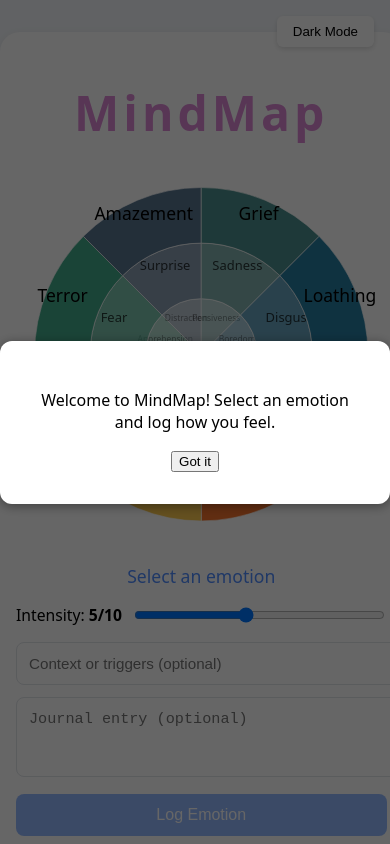
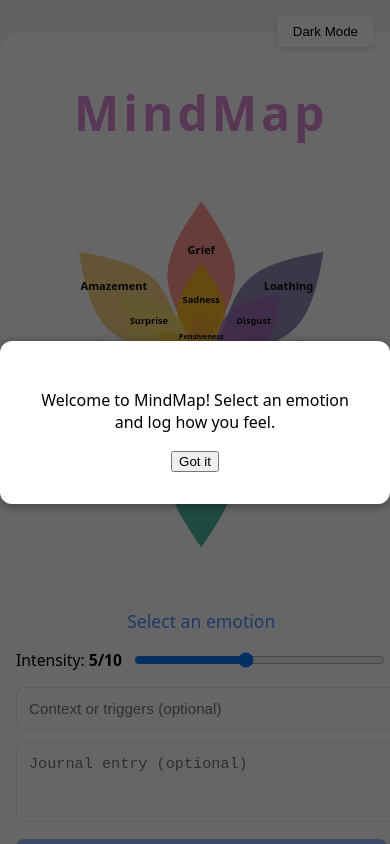
Before and after one commit to avatar25/mindmap, a React (Vite) app: page / in a window 390 px wide. Shown: the top 844 px of the page. Built offline with nearby package versions, Linux system fonts and the light colour scheme.

Commit message:
Refactor EmotionWheel component to enhance emotional representation with layered petals. Introduce responsive design and improve click handling for emotion selection. Update emotion labels for clarity and visual appeal.

```diff
--- a/src/EmotionWheel.tsx
+++ b/src/EmotionWheel.tsx
@@ -5,108 +5,236 @@ type EmotionWheelProps = {
   selectedEmotion: string;
 };
 
-const sectors = [
-  { label: "Anger", color: "#f94144", stages: ["Annoyance", "Anger", "Rage"] },
-  { label: "Anticipation", color: "#f3722c", stages: ["Interest", "Anticipation", "Vigilance"] },
-  { label: "Joy", color: "#f9c74f", stages: ["Serenity", "Joy", "Ecstasy"] },
-  { label: "Trust", color: "#90be6d", stages: ["Acceptance", "Trust", "Admiration"] },
-  { label: "Fear", color: "#43aa8b", stages: ["Apprehension", "Fear", "Terror"] },
-  { label: "Surprise", color: "#577590", stages: ["Distraction", "Surprise", "Amazement"] },
-  { label: "Sadness", color: "#4d908e", stages: ["Pensiveness", "Sadness", "Grief"] },
-  { label: "Disgust", color: "#277da1", stages: ["Boredom", "Disgust", "Loathing"] },
+// Map emotions to the 8 petals of the lotus
+const emotionLayers = [
+  // Outer layer - intense emotions
+  {
+    emotions: [
+      { label: "Rage", color: "#DD4124" },
+      { label: "Terror", color: "#6B5B95" },
+      { label: "Ecstasy", color: "#88B04B" },
+      { label: "Vigilance", color: "#FFA500" },
+      { label: "Admiration", color: "#009B77" },
+      { label: "Amazement", color: "#FF6F61" },
+      { label: "Grief", color: "#45B8AC" },
+      { label: "Loathing", color: "#EFC050" }
+    ]
+  },
+  // Middle layer - moderate emotions
+  {
+    emotions: [
+      { label: "Anger", color: "#E74C3C" },
+      { label: "Fear", color: "#A569BD" },
+      { label: "Joy", color: "#58D68D" },
+      { label: "Anticipation", color: "#FF5733" },
+      { label: "Trust", color: "#1F618D" },
+      { label: "Surprise", color: "#FFC300" },
+      { label: "Sadness", color: "#16A085" },
+      { label: "Disgust", color: "#F7DC6F" }
+    ]
+  },
+  // Inner layer - mild emotions
+  {
+    emotions: [
+      { label: "Annoyance", color: "#C0392B" },
+      { label: "Apprehension", color: "#AF7AC5" },
+      { label: "Serenity", color: "#82E0AA" },
+      { label: "Interest", color: "#EC7063" },
+      { label: "Acceptance", color: "#2980B9" },
+      { label: "Distraction", color: "#F5B041" },
+      { label: "Pensiveness", color: "#117864" },
+      { label: "Boredom", color: "#F4D03F" }
+    ]
+  }
 ];
 
 const EmotionWheel: React.FC<EmotionWheelProps> = ({ setEmotion, selectedEmotion }) => {
-  // Make the wheel responsive
-  const size = 600; // Increased size
-  const radius = 270; // Increased radius
-  const cx = size / 2;
-  const cy = size / 2;
-  const ringCount = 3;
-  const ringWidth = radius / ringCount;
-  const anglePerSector = (2 * Math.PI) / sectors.length;
+  const size = 600;
+  const centerX = 0;
+  const centerY = 0;
+  const innerRadius = 40;
+  const middleRadius = 100;
+  const outerRadius = 180;
+  const middleLayerMax = 180;
+  const outerLayerMax = 280;
 
-  const polarToCartesian = (angle: number, r: number) => ({
-    x: cx + r * Math.cos(angle),
-    y: cy + r * Math.sin(angle),
-  });
-
-  const describeArc = (
-    innerRadius: number,
-    outerRadius: number,
-    startAngle: number,
-    endAngle: number
-  ) => {
-    const largeArc = endAngle - startAngle > Math.PI ? 1 : 0;
-    const startOuter = polarToCartesian(startAngle, outerRadius);
-    const endOuter = polarToCartesian(endAngle, outerRadius);
-    const startInner = polarToCartesian(endAngle, innerRadius);
-    const endInner = polarToCartesian(startAngle, innerRadius);
-
-    return [
-      "M", startOuter.x, startOuter.y,
-      "A", outerRadius, outerRadius, 0, largeArc, 1, endOuter.x, endOuter.y,
-      "L", startInner.x, startInner.y,
-      "A", innerRadius, innerRadius, 0, largeArc, 0, endInner.x, endInner.y,
-      "Z"
-    ].join(" ");
+  const getEmotionAtPosition = (angle: number, layer: number) => {
+    const sectorIndex = Math.floor(((angle + 22.5) % 360) / 45);
+    return emotionLayers[layer].emotions[sectorIndex];
   };
 
-  const renderWheel = () =>
-    sectors.flatMap((sector, i) => {
-      const startA = i * anglePerSector;
-      const endA = startA + anglePerSector;
+  const handleClick = (event: React.MouseEvent<SVGElement>) => {
+    const rect = event.currentTarget.getBoundingClientRect();
+    const x = event.clientX - rect.left - size / 2;
+    const y = event.clientY - rect.top - size / 2;
 
-      return sector.stages.map((stage, j) => {
-        const innerR = ringWidth * j;
-        const outerR = ringWidth * (j + 1);
-        const labelR = innerR + ringWidth * 0.7;  // push labels outward from center
-        const midA = startA + anglePerSector / 2;
-        const { x, y } = polarToCartesian(midA, labelR);
+    const distance = Math.sqrt(x * x + y * y);
+    const angle = (Math.atan2(y, x) * 180) / Math.PI;
 
-        const opacity = 0.4 + (j / (ringCount - 1)) * 0.6;
-        // Make font size proportional to the ring's radius
-        const minFont = 10;
-        const maxFont = 32;
-        const fontSize = minFont + ((outerR - ringWidth / 2) / radius) * (maxFont - minFont);
-        const textOpacity = 0.4 + (j / 2) * 0.6;
+    let layer = -1;
+    if (distance <= middleRadius) {
+      layer = 2; // Inner layer
+    } else if (distance <= middleLayerMax) {
+      layer = 1; // Middle layer
+    } else if (distance <= outerLayerMax) {
+      layer = 0; // Outer layer
+    } else {
+      return; // Click outside the lotus
+    }
 
-        return (
-          <g key={`${sector.label}-${stage}`}
-             onClick={() => setEmotion(stage)}
-             style={{ cursor: "pointer" }}>
-            <path
-              d={describeArc(innerR, outerR, startA, endA)}
-              fill={sector.color}
-              fillOpacity={opacity}
-              stroke="#fff"
-            />
+    const emotion = getEmotionAtPosition(angle, layer);
+    if (emotion) {
+      setEmotion(emotion.label);
+    }
+  };
+
+  return (
+    <div style={{ textAlign: 'center', margin: '20px 0' }}>
+      <svg
+        xmlns="http://www.w3.org/2000/svg"
+        width={size}
+        height={size}
+        viewBox="-300 -300 600 600"
+        onClick={handleClick}
+        style={{ cursor: 'pointer', maxWidth: '100%', height: 'auto' }}
+      >
+        {/* Group to hold all petals */}
+        <g>
+          {/* Outer layer */}
+          <g id="outer-layer">
+            <path d="M0,0 C 40,-140, 100,-140, 0,-280 C -100,-140, -40,-140, 0,0"
+                  fill="#FF6F61" opacity="0.7" transform="rotate(0)"/>
+            <path d="M0,0 C 40,-140, 100,-140, 0,-280 C -100,-140, -40,-140, 0,0"
+                  fill="#6B5B95" opacity="0.7" transform="rotate(45)"/>
+            <path d="M0,0 C 40,-140, 100,-140, 0,-280 C -100,-140, -40,-140, 0,0"
+                  fill="#88B04B" opacity="0.7" transform="rotate(90)"/>
+            <path d="M0,0 C 40,-140, 100,-140, 0,-280 C -100,-140, -40,-140, 0,0"
+                  fill="#FFA500" opacity="0.7" transform="rotate(135)"/>
+            <path d="M0,0 C 40,-140, 100,-140, 0,-280 C -100,-140, -40,-140, 0,0"
+                  fill="#009B77" opacity="0.7" transform="rotate(180)"/>
+            <path d="M0,0 C 40,-140, 100,-140, 0,-280 C -100,-140, -40,-140, 0,0"
+                  fill="#DD4124" opacity="0.7" transform="rotate(225)"/>
+            <path d="M0,0 C 40,-140, 100,-140, 0,-280 C -100,-140, -40,-140, 0,0"
+                  fill="#45B8AC" opacity="0.7" transform="rotate(270)"/>
+            <path d="M0,0 C 40,-140, 100,-140, 0,-280 C -100,-140, -40,-140, 0,0"
+                  fill="#EFC050" opacity="0.7" transform="rotate(315)"/>
+          </g>
+
+          {/* Middle layer */}
+          <g id="middle-layer">
+            <path d="M0,0 C 30,-90, 70,-90, 0,-180 C -70,-90, -30,-90, 0,0"
+                  fill="#FFC300" opacity="0.7" transform="rotate(0)"/>
+            <path d="M0,0 C 30,-90, 70,-90, 0,-180 C -70,-90, -30,-90, 0,0"
+                  fill="#A569BD" opacity="0.7" transform="rotate(45)"/>
+            <path d="M0,0 C 30,-90, 70,-90, 0,-180 C -70,-90, -30,-90, 0,0"
+                  fill="#58D68D" opacity="0.7" transform="rotate(90)"/>
+            <path d="M0,0 C 30,-90, 70,-90, 0,-180 C -70,-90, -30,-90, 0,0"
+                  fill="#FF5733" opacity="0.7" transform="rotate(135)"/>
+            <path d="M0,0 C 30,-90, 70,-90, 0,-180 C -70,-90, -30,-90, 0,0"
+                  fill="#1F618D" opacity="0.7" transform="rotate(180)"/>
+            <path d="M0,0 C 30,-90, 70,-90, 0,-180 C -70,-90, -30,-90, 0,0"
+                  fill="#E74C3C" opacity="0.7" transform="rotate(225)"/>
+            <path d="M0,0 C 30,-90, 70,-90, 0,-180 C -70,-90, -30,-90, 0,0"
+                  fill="#16A085" opacity="0.7" transform="rotate(270)"/>
+            <path d="M0,0 C 30,-90, 70,-90, 0,-180 C -70,-90, -30,-90, 0,0"
+                  fill="#F7DC6F" opacity="0.7" transform="rotate(315)"/>
+          </g>
+
+          {/* Inner layer */}
+          <g id="inner-layer">
+            <path d="M0,0 C 20,-50, 40,-50, 0,-100 C -40,-50, -20,-50, 0,0"
+                  fill="#F5B041" opacity="0.8" transform="rotate(0)"/>
+            <path d="M0,0 C 20,-50, 40,-50, 0,-100 C -40,-50, -20,-50, 0,0"
+                  fill="#AF7AC5" opacity="0.8" transform="rotate(45)"/>
+            <path d="M0,0 C 20,-50, 40,-50, 0,-100 C -40,-50, -20,-50, 0,0"
+                  fill="#82E0AA" opacity="0.8" transform="rotate(90)"/>
+            <path d="M0,0 C 20,-50, 40,-50, 0,-100 C -40,-50, -20,-50, 0,0"
+                  fill="#EC7063" opacity="0.8" transform="rotate(135)"/>
+            <path d="M0,0 C 20,-50, 40,-50, 0,-100 C -40,-50, -20,-50, 0,0"
+                  fill="#2980B9" opacity="0.8" transform="rotate(180)"/>
+            <path d="M0,0 C 20,-50, 40,-50, 0,-100 C -40,-50, -20,-50, 0,0"
+                  fill="#C0392B" opacity="0.8" transform="rotate(225)"/>
+            <path d="M0,0 C 20,-50, 40,-50, 0,-100 C -40,-50, -20,-50, 0,0"
+                  fill="#117864" opacity="0.8" transform="rotate(270)"/>
+            <path d="M0,0 C 20,-50, 40,-50, 0,-100 C -40,-50, -20,-50, 0,0"
+                  fill="#F4D03F" opacity="0.8" transform="rotate(315)"/>
+          </g>
+        </g>
+
+        {/* Emotion labels */}
+        {/* Outer layer labels */}
+        {emotionLayers[0].emotions.map((emotion, index) => {
+          // Center label in petal, slightly outward
+          const angle = (index * 45) * (Math.PI / 180);
+          const r = 200; // slightly less than petal tip
+          const x = Math.cos(angle) * r;
+          const y = Math.sin(angle) * r;
+          return (
             <text
+              key={`outer-${emotion.label}`}
               x={x}
               y={y}
               textAnchor="middle"
-              alignmentBaseline="middle"
-              fontSize={fontSize}
-              fill={selectedEmotion === stage ? "#fff" : "#000"}
-              fillOpacity={textOpacity}
+              dominantBaseline="middle"
+              fontSize="18"
+              fontWeight="bold"
+              fill={selectedEmotion === emotion.label ? "#fff" : "#111"}
               style={{ pointerEvents: "none" }}
             >
-              {stage}
+              {emotion.label}
             </text>
-          </g>
-        );
-      });
-    });
+          );
+        })}
 
-  return (
-    <svg
-      width="100%"
-      height="100%"
-      viewBox={`0 0 ${size} ${size}`}
-      style={{ maxWidth: size, maxHeight: size, display: "block", margin: "0 auto" }}
-    >
-      {renderWheel()}
-    </svg>
+        {/* Middle layer labels */}
+        {emotionLayers[1].emotions.map((emotion, index) => {
+          // Center label in petal, slightly outward
+          const angle = (index * 45) * (Math.PI / 180);
+          const r = 120;
+          const x = Math.cos(angle) * r;
+          const y = Math.sin(angle) * r;
+          return (
+            <text
+              key={`middle-${emotion.label}`}
+              x={x}
+              y={y}
+              textAnchor="middle"
+              dominantBaseline="middle"
+              fontSize="15"
+              fontWeight="bold"
+              fill={selectedEmotion === emotion.label ? "#fff" : "#111"}
+              style={{ pointerEvents: "none" }}
+            >
+              {emotion.label}
+            </text>
+          );
+        })}
+
+        {/* Inner layer labels */}
+        {emotionLayers[2].emotions.map((emotion, index) => {
+          // Center label in petal, slightly outward
+          const angle = (index * 45) * (Math.PI / 180);
+          const r = 60;
+          const x = Math.cos(angle) * r;
+          const y = Math.sin(angle) * r;
+          return (
+            <text
+              key={`inner-${emotion.label}`}
+              x={x}
+              y={y}
+              textAnchor="middle"
+              dominantBaseline="middle"
+              fontSize="12"
+              fontWeight="bold"
+              fill={selectedEmotion === emotion.label ? "#fff" : "#111"}
+              style={{ pointerEvents: "none" }}
+            >
+              {emotion.label}
+            </text>
+          );
+        })}
+      </svg>
+    </div>
   );
 };
 
```
